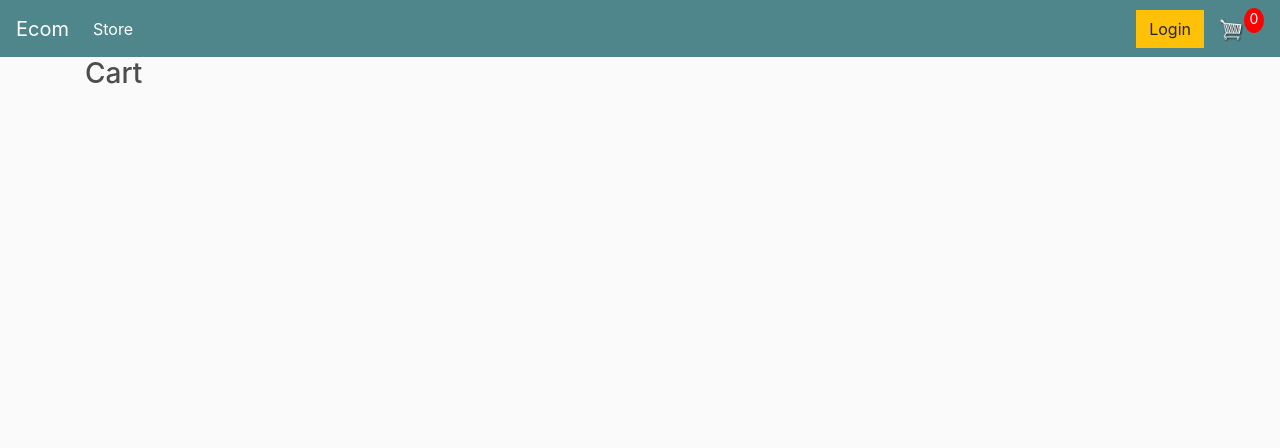
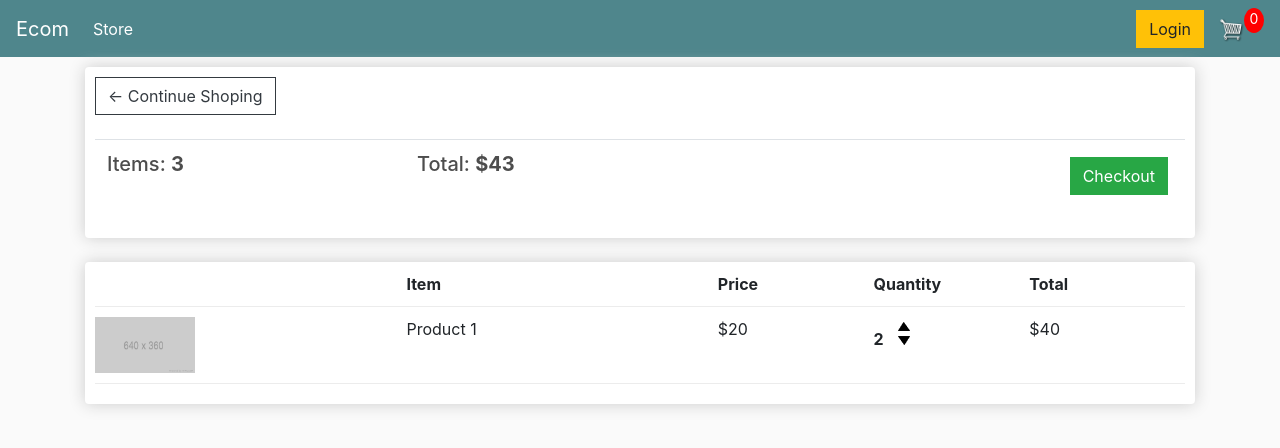
Before and after one commit to SleepNM/django-ecommerce-website, a Django app: page /cart/ in a window 1280 px wide. Shown: the top 448 px of the page. Run offline with Django 3.2, Linux system fonts and the light colour scheme; lists and menus that the app fills with data are empty; some libraries are stand-ins or nearby versions.

Commit message:
Added cart template

```diff
--- a/src/store/templates/store/cart.html
+++ b/src/store/templates/store/cart.html
@@ -1,5 +1,49 @@
 {% extends 'store/main.html' %}
 {% load static %}
 {% block body %}
-<h3>Cart</h3>
+    <div class="row">
+        <div class="col-lg-12">
+            <div class="box-element">
+                <a class="btn btn-outline-dark" href="{% url 'store' %}">
+                    &#x2190; Continue Shoping
+                </a>
+                <br>
+                <br>
+                <table class="table">
+                    <tr>
+                        <th><h5>Items: <strong>3</strong></h5></th>
+                        <th><h5>Total: <strong>$43</strong></h5></th>
+                        <th>
+                            <a class="btn btn-success" style="float: right;margin: 5px;" href="{% url 'checkout' %}">
+                                Checkout
+                            </a>
+                        </th>
+                    </tr>
+                </table>
+            </div>
+            <br>
+            <div class="box-element">
+                <div class="cart-row">
+                    <div style="flex:2"></div>
+                    <div style="flex:2"><strong>Item</strong></div>
+                    <div style="flex:1"><strong>Price</strong></div>
+                    <div style="flex:1"><strong>Quantity</strong></div>
+                    <div style="flex:1"><strong>Total</strong></div>
+                </div>
+                <div class="cart-row">
+                    <div style="flex:2"><img class="row-image" src="{% static 'images/placeholder.png' %}"></div>
+                    <div style="flex:2">Product 1</div>
+                    <div style="flex:1">$20</div>
+                    <div style="flex:1">
+                        <p class="quantity">2</p>
+                        <div class="quantity">
+                            <img class="chg-quantity" src="{% static 'images/arrow-up.png' %}">
+                            <img class="chg-quantity" src="{% static 'images/arrow-down.png' %}">
+                        </div>
+                    </div>
+                    <div style="flex:1">$40</div>
+                </div>
+            </div>
+        </div>
+    </div>
 {% endblock body %}
```
Also changed, not shown: src/static/images/arrow-down.png (added), src/static/images/arrow-up.png (added).
